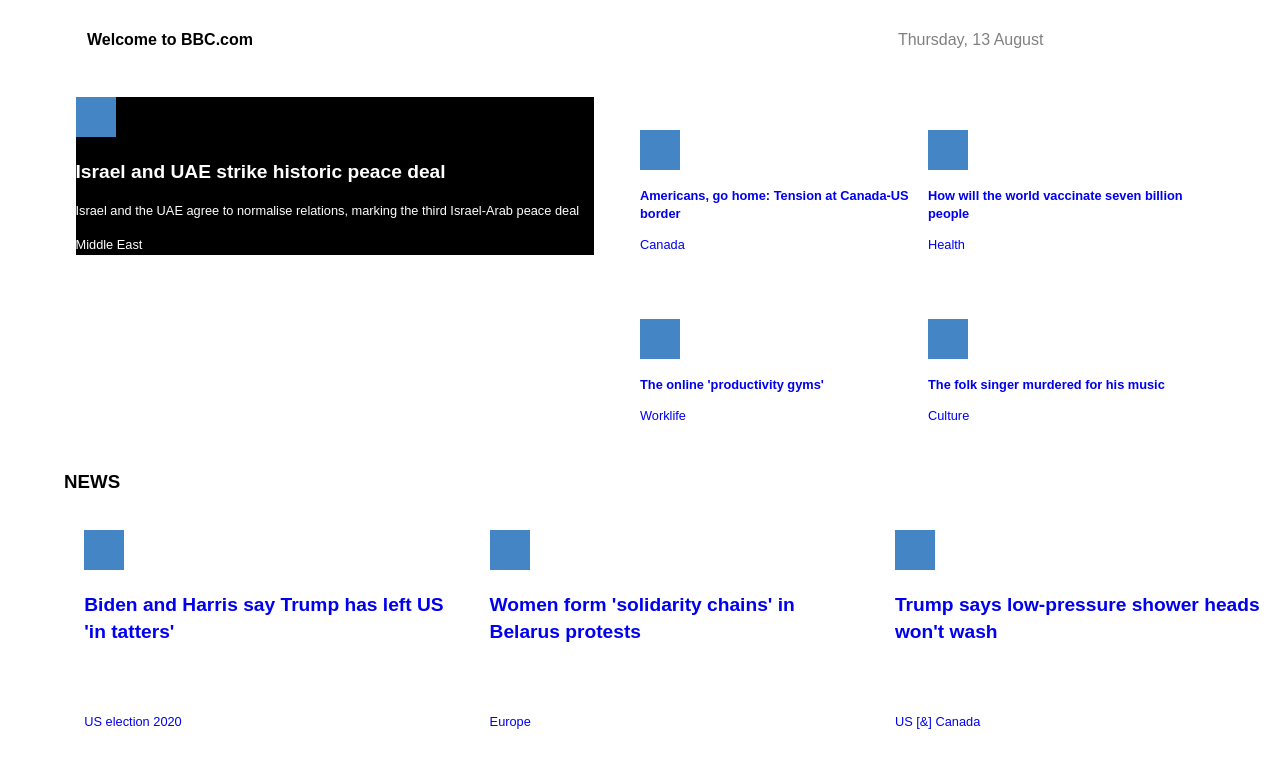
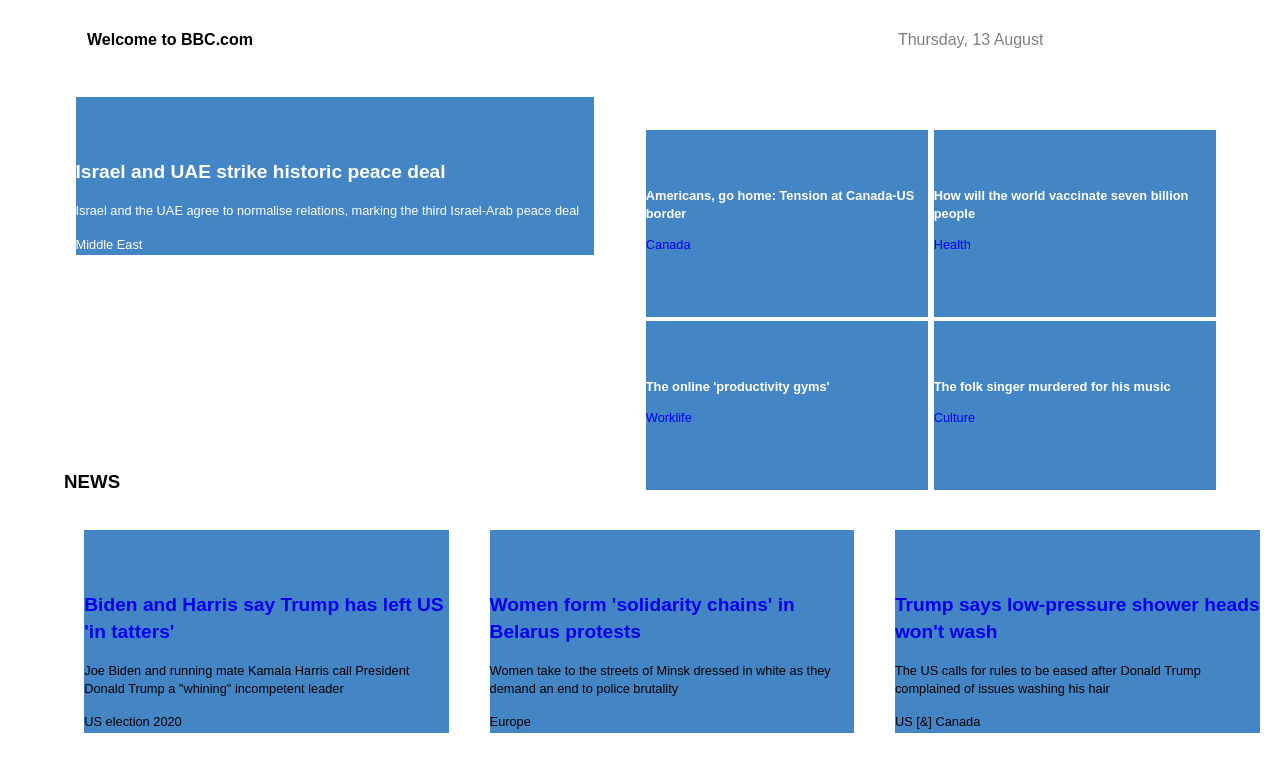
Before and after one commit to matiasg11/100DevsClasses, a plain HTML site: page bbc/index.html in a window 1280 px wide. Shown: the part 30-800 px from the top of the page. Drawn offline with Linux system fonts and the light colour scheme.

Commit message:
Finished BBC with placeholder images

```diff
--- a/bbc/css/style.css
+++ b/bbc/css/style.css
@@ -93,11 +93,12 @@
 
 main{
   width: 45%;
-  background: black;
+  height: 75%;
+  background: url("../img/img.png") black;
   color: white;
   margin: 1% 1% 1% 1%;
-  display: inline-block;
-  background-image: "img/img.png";
+  display: flex;
+
 }
 main a{
   color:white;
@@ -114,19 +115,26 @@
   justify-content: flex-end;
   width: 45%;
   height: 45%;
+  gap: 1%;
+
 }
 aside article{
-  width: 50%;
-  background-image: "/img/img.png" ;
+  width: 49%;
+  background: url("../img/img.png");
+
 }
 aside article h2{
   font-size: 0.8em;
+  color:white;
 }
 
 h3{
   position: absolute;
   top: 60%;
   color:black
+}
+.news article span, .news article p{
+  color:black;
 }
 section{
     display: flex;
@@ -138,4 +146,5 @@
 
 section article{
   width: 30%;
+  background: url("../img/img.png");
 }
--- a/bbc/index.html
+++ b/bbc/index.html
@@ -88,7 +88,7 @@
 		</aside>
 
 			<h3>NEWS</h3>
-		<section>
+		<section class="news">
 			 <article><a href="#"><img src="img/img.png" alt="Biden and Harris say Trump has left US 'in tatters'">
 			   <h2>Biden and Harris say Trump has left US 'in tatters'</h2></a>
 			  <p>Joe Biden and running mate Kamala Harris call President Donald Trump a "whining" incompetent leader</p>
```
